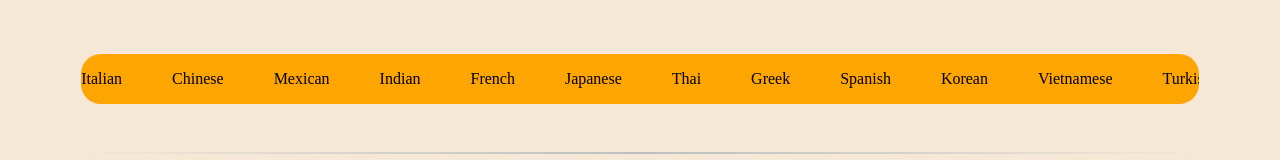
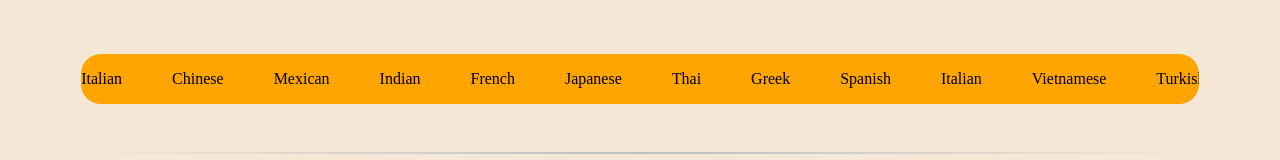
Before and after one commit to RomaZinkevich/food-delivery, a React (Vite) app in the folder frontend/: page / in a window 1280 px wide. Shown: the part 765-925 px from the top of the page. Built offline with nearby package versions, Linux system fonts and the light colour scheme.

Commit message:
Can filter the menu based on category

```diff
--- a/frontend/src/Components/CardComp.tsx
+++ b/frontend/src/Components/CardComp.tsx
@@ -1,14 +1,25 @@
 import React from "react";
 import "../Styles/CardComp.css";
 import FoodContext, { useFood } from "../Context/context";
-import FoodItem from "../Components/FoodItem";
-const CardComp = () => {
+import FoodItem from "../Components/FoodItems";
+
+interface CardProps {
+  selectedCategory: string;
+  setSelectedCategory: React.Dispatch<React.SetStateAction<string>>;
+}
+
+const CardComp: React.FC<CardProps> = ({ selectedCategory }) => {
   const { menuItems } = useFood();
   return (
     <div className="foodItem">
       <h2>Lorem ipsum dolor sit amet</h2>
       <div className="foodList">
-        {menuItems.map((item, i) => (
+        {menuItems.map((item, i) => {
+          if (
+            selectedCategory === "All" ||
+            selectedCategory === item.category
+          ) {
+            return (
               <FoodItem
                 key={i}
                 imageUrl={item.imageUrl}
@@ -17,7 +28,9 @@ const CardComp = () => {
                 description={item.description}
                 price={item.price}
               />
-        ))}
+            );
+          }
+        })}
       </div>
     </div>
   );
--- a/frontend/src/Components/FoodItem.tsx
+++ b/frontend/src/Components/FoodItems.tsx
@@ -1,5 +1,5 @@
 import React, { useState } from "react";
-import "../Styles/FoodItem.css";
+import "../Styles/FoodItems.css";
 import { GoPlus } from "react-icons/go";
 import { FiMinus } from "react-icons/fi";
 import { useFood } from "../Context/context";
--- a/frontend/src/Context/context.tsx
+++ b/frontend/src/Context/context.tsx
@@ -23,6 +23,7 @@ interface FoodContextProviderProps {
 
 const FoodContextProvider = ({ children }: FoodContextProviderProps) => {
   const [cartItems, setCartItems] = useState<{ [key: number]: number }>({});
+
   const addToCart = (itemID: number) => {
     if (!cartItems[itemID]) {
       setCartItems({ ...cartItems, [itemID]: 1 });
@@ -30,9 +31,11 @@ const FoodContextProvider = ({ children }: FoodContextProviderProps) => {
       setCartItems({ ...cartItems, [itemID]: cartItems[itemID] + 1 });
     }
   };
+
   const removeFromCart = (itemID: number) => {
     setCartItems({ ...cartItems, [itemID]: cartItems[itemID] - 1 });
   };
+
   const contextValue = {
     menuItems,
     cartItems,
--- a/frontend/src/Pages/Home.tsx
+++ b/frontend/src/Pages/Home.tsx
@@ -65,7 +65,7 @@ const Home = () => {
         selectedCategory={selectedCategory}
         setSelectedCategory={setSelectedCategory}
       />
-      <CardComp />
+      <CardComp selectedCategory={selectedCategory} />
     </div>
   );
 };
--- a/frontend/src/Styles/Navbar.css
+++ b/frontend/src/Styles/Navbar.css
@@ -1,3 +1,7 @@
+html {
+  scroll-behavior: smooth;
+}
+
 .navbar {
   padding: 20px 0;
   display: flex;
--- a/frontend/src/assets/categories.ts
+++ b/frontend/src/assets/categories.ts
@@ -8,7 +8,7 @@ export const categories: string[] = [
   "Thai",
   "Greek",
   "Spanish",
-  "Korean",
+  "Italian",
   "Vietnamese",
   "Turkish",
   "Moroccan",
--- a/frontend/src/assets/menuitems.ts
+++ b/frontend/src/assets/menuitems.ts
@@ -4,7 +4,7 @@ export const menuItems = [
     name: "Margherita Pizza",
     imageUrl:
       "https://www.eatout.co.za/wp-content/uploads/2014/11/Tempura-prawns-recipe-07Jun13-021812.jpg",
-    category: "Pizza",
+    category: "Italian",
     price: 8.99,
     description:
       "Classic Margherita pizza with fresh mozzarella, tomatoes, and basil.",
@@ -14,7 +14,7 @@ export const menuItems = [
     name: "Pepperoni Pizza",
     imageUrl:
       "https://www.eatout.co.za/wp-content/uploads/2014/11/Tempura-prawns-recipe-07Jun13-021812.jpg",
-    category: "Pizza",
+    category: "Italian",
     price: 9.99,
     description: "Pepperoni pizza with a generous portion of spicy pepperoni.",
   },
@@ -23,7 +23,7 @@ export const menuItems = [
     name: "Caesar Salad",
     imageUrl:
       "https://www.eatout.co.za/wp-content/uploads/2014/11/Tempura-prawns-recipe-07Jun13-021812.jpg",
-    category: "Salad",
+    category: "Italian",
     price: 7.99,
     description:
       "Crisp romaine lettuce with Caesar dressing, croutons, and Parmesan cheese.",
@@ -33,7 +33,7 @@ export const menuItems = [
     name: "Grilled Chicken Sandwich",
     imageUrl:
       "https://www.eatout.co.za/wp-content/uploads/2014/11/Tempura-prawns-recipe-07Jun13-021812.jpg",
-    category: "Sandwich",
+    category: "American",
     price: 10.99,
     description:
       "Grilled chicken breast sandwich with lettuce, tomato, and mayo.",
@@ -43,7 +43,7 @@ export const menuItems = [
     name: "Spaghetti Carbonara",
     imageUrl:
       "https://www.eatout.co.za/wp-content/uploads/2014/11/Tempura-prawns-recipe-07Jun13-021812.jpg",
-    category: "Pasta",
+    category: "Italian",
     price: 12.99,
     description:
       "Traditional Italian pasta with eggs, cheese, pancetta, and pepper.",
@@ -53,7 +53,7 @@ export const menuItems = [
     name: "Cheeseburger",
     imageUrl:
       "https://www.eatout.co.za/wp-content/uploads/2014/11/Tempura-prawns-recipe-07Jun13-021812.jpg",
-    category: "Burger",
+    category: "American",
     price: 11.99,
     description:
       "Juicy cheeseburger with cheddar cheese, lettuce, tomato, and onion.",
@@ -63,7 +63,7 @@ export const menuItems = [
     name: "Fish Tacos",
     imageUrl:
       "https://www.eatout.co.za/wp-content/uploads/2014/11/Tempura-prawns-recipe-07Jun13-021812.jpg",
-    category: "Tacos",
+    category: "Mexican",
     price: 9.99,
     description:
       "Two fish tacos with cabbage slaw, lime crema, and fresh salsa.",
@@ -73,7 +73,7 @@ export const menuItems = [
     name: "Chocolate Cake",
     imageUrl:
       "https://www.eatout.co.za/wp-content/uploads/2014/11/Tempura-prawns-recipe-07Jun13-021812.jpg",
-    category: "Dessert",
+    category: "Indian",
     price: 6.99,
     description: "Rich chocolate cake with a molten chocolate center.",
   },
@@ -82,7 +82,7 @@ export const menuItems = [
     name: "Tiramisu",
     imageUrl:
       "https://www.eatout.co.za/wp-content/uploads/2014/11/Tempura-prawns-recipe-07Jun13-021812.jpg",
-    category: "Dessert",
+    category: "Italian",
     price: 7.99,
     description:
       "Classic Italian dessert with layers of coffee-soaked ladyfingers and mascarpone cheese.",
@@ -92,7 +92,7 @@ export const menuItems = [
     name: "Espresso",
     imageUrl:
       "https://www.eatout.co.za/wp-content/uploads/2014/11/Tempura-prawns-recipe-07Jun13-021812.jpg",
-    category: "Beverage",
+    category: "Italian",
     price: 2.99,
     description: "Strong and bold Italian coffee shot.",
   },
@@ -101,7 +101,7 @@ export const menuItems = [
     name: "Lemonade",
     imageUrl:
       "https://www.eatout.co.za/wp-content/uploads/2014/11/Tempura-prawns-recipe-07Jun13-021812.jpg",
-    category: "Beverage",
+    category: "Filipino",
     price: 3.99,
     description: "Refreshing lemonade made with fresh lemons.",
   },
```
Also changed, not shown: frontend/src/Styles/FoodItems.css (renamed from frontend/src/Styles/FoodItem.css). Lines whose indentation alone changed are shown as unchanged.
